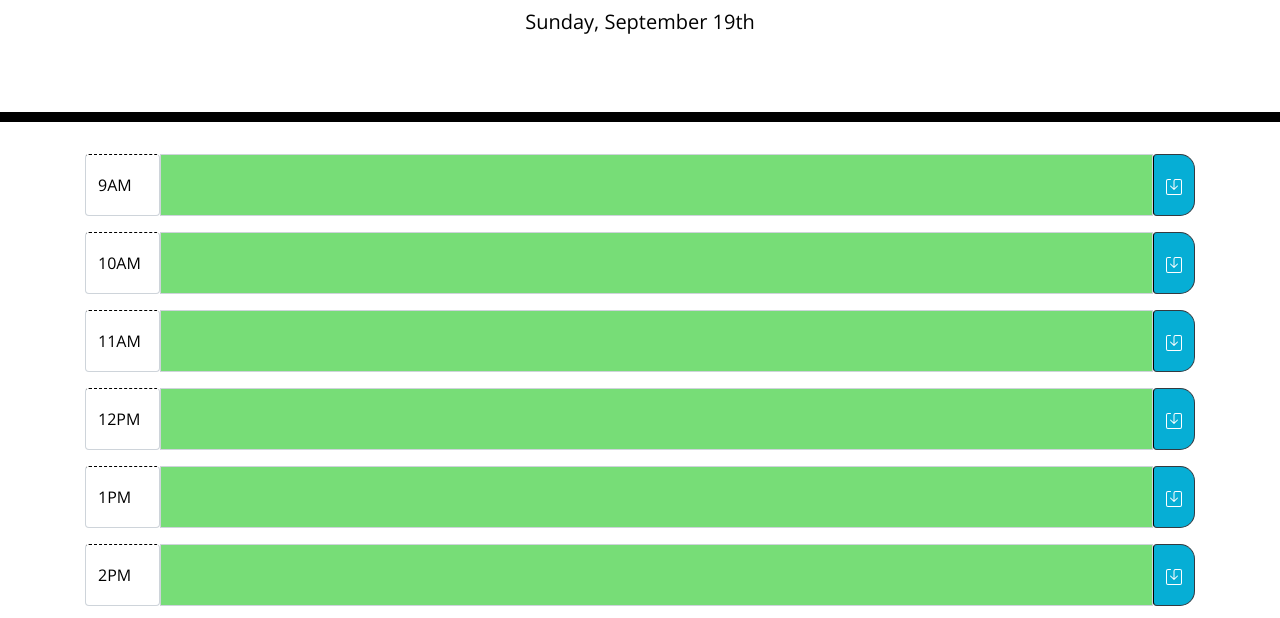
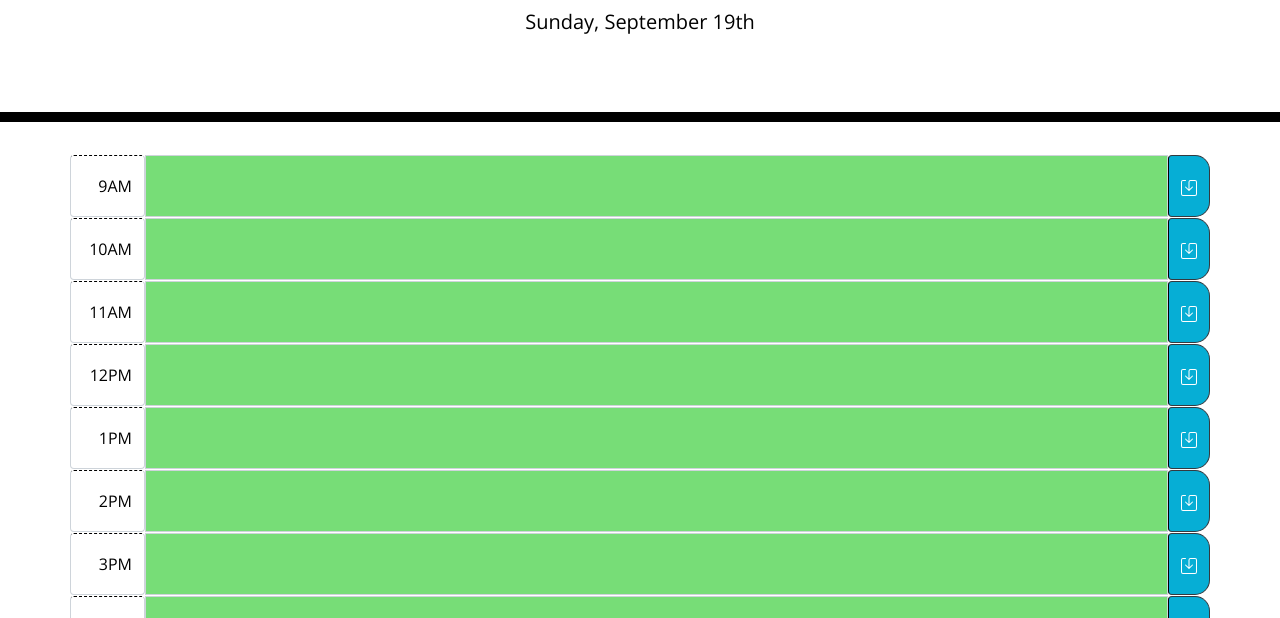
Before and after one commit to mckinleyvj/workday-scheduler, a plain HTML site: page index.html in a window 1280 px wide. Shown: the part 144-762 px from the top of the page. Drawn offline with nearby package versions, Linux system fonts and the light colour scheme.

Commit message:
update: add row elements, change text colours, remove mb-3 from div to remove white space, clean css file

```diff
--- a/assets/css/styles.css
+++ b/assets/css/styles.css
@@ -11,10 +11,6 @@ textarea {
 	color: #000000;
 	border-left: 1px solid black;
 	padding: 10px;
-}
-
-.custom-span-width {
-	width: 75px;
 }
 
 .jumbotron {
@@ -36,7 +32,6 @@ textarea {
 
 .row {
 	white-space: pre-wrap;
-	height: 80px;
 	border-top: 1px solid white;
 }
 
@@ -44,21 +39,23 @@ textarea {
 	background-color: #ffffff;
 	color: #000000;
 	border-top: 1px dashed #000000;
+	width: 75px;
+	justify-content: flex-end;
 }
 
 .past {
 	background-color: #d3d3d3;
-	color: white;
+	color: black;
 }
 
 .present {
 	background-color: #ff6961;
-	color: white;
+	color: black;
 }
 
 .future {
 	background-color: #77dd77;
-	color: white;
+	color: black;
 }
 
 .saveBtn {
--- a/assets/js/script.js
+++ b/assets/js/script.js
@@ -22,11 +22,13 @@ function printBoxes() {
 
     for (var i = 0; i < workhours.length; i++) {
 
+        var $row = $('<row>')
+        .addClass('row');
         var $div = $('<div>')
-            .addClass('input-group mb-3 time-block')
+        .addClass('input-group time-block ')
         var $span = $('<span>')
-            .addClass('input-group-text custom-span-width hour')
-            .text(moment(workhours[i], 'HH').format('hA'));
+        .addClass('input-group-text hour')
+        .text(moment(workhours[i], 'HH').format('hA'));
 
         if (workhours[i] == $timeNow) {
             //PRESENT//
@@ -82,7 +84,8 @@ function printBoxes() {
         }
 
         $div.append($span, $textarea, $customBtn);
-        $container.append($div);
+        $row.append($div);
+        $container.append($row);
 
     }
 
```
